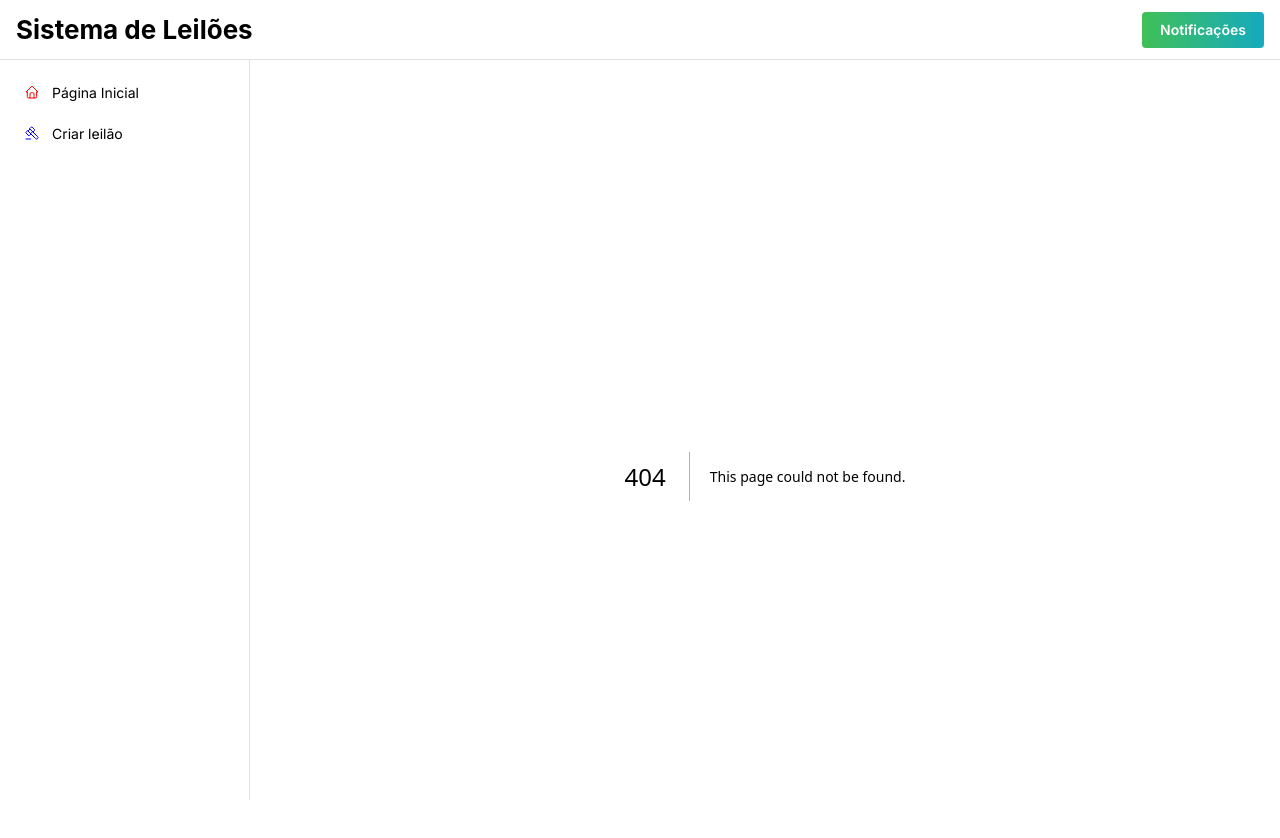
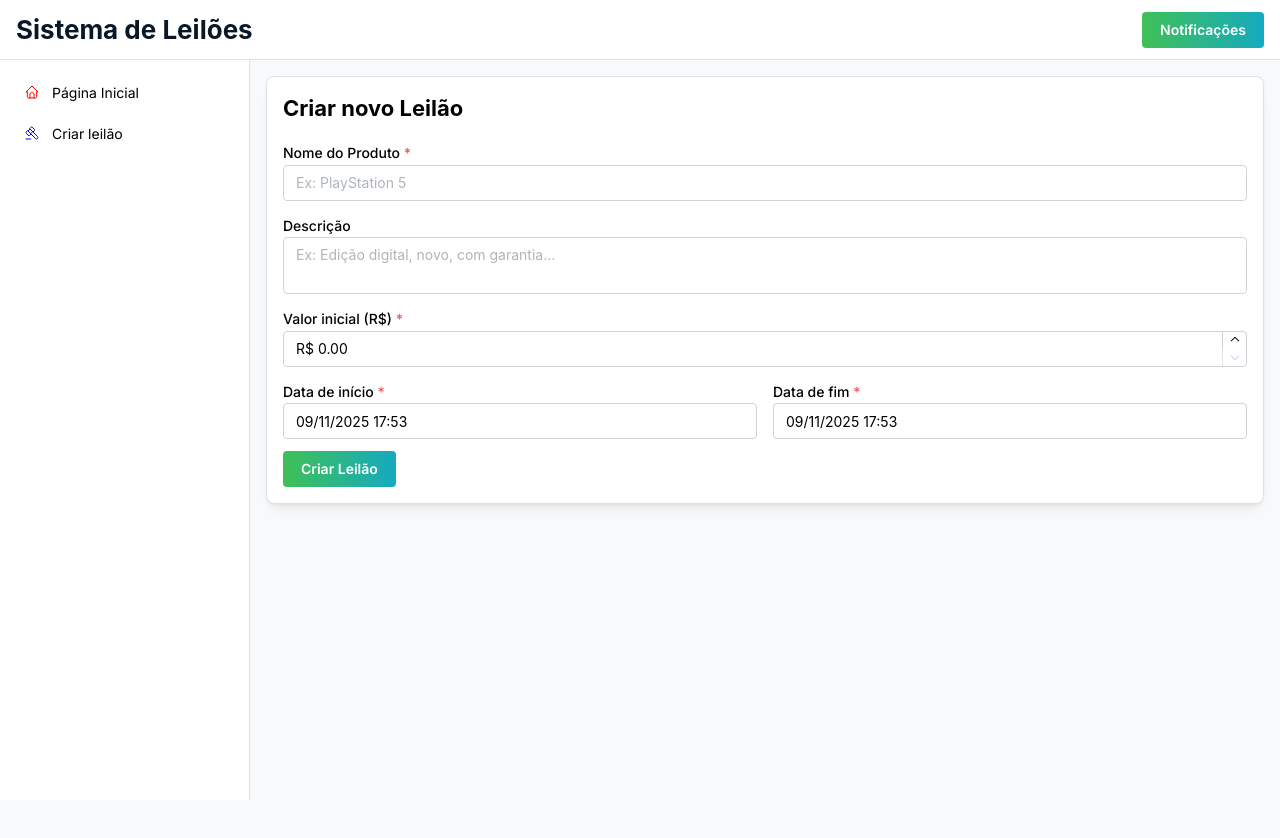
Before and after one commit to RicardoGremmelmaier/Sistemas-Distribuidos, a Next.js app in the folder av3/leilao/frontend/: page /criar-leilao in a window 1280 px wide. Before the commit this address had no page. Shown: the top 838 px of the page. After the commit the page ends 800 px from the top, so only its background shows below. Built offline with nearby package versions, Linux system fonts and the light colour scheme.

Commit message:
feat: added page to create an auction

```diff
--- a/av3/leilao/frontend/package.json
+++ b/av3/leilao/frontend/package.json
@@ -9,9 +9,12 @@
   },
   "dependencies": {
     "@mantine/core": "^8.3.7",
+    "@mantine/dates": "^8.3.7",
     "@mantine/hooks": "^8.3.7",
+    "@mantine/notifications": "^8.3.7",
     "@tabler/icons-react": "^3.35.0",
     "axios": "^1.13.2",
+    "dayjs": "^1.11.19",
     "next": "16.0.1",
     "react": "19.2.0",
     "react-dom": "19.2.0"
--- /dev/null
+++ b/av3/leilao/frontend/src/app/criar-leilao/page.tsx
@@ -0,0 +1,136 @@
+'use client';
+
+import { useState } from 'react';
+import { TextInput, NumberInput, Textarea, Button, Card, Title, Group } from '@mantine/core';
+import { DateTimePicker } from '@mantine/dates';
+import { notifications } from '@mantine/notifications';
+import { GradientButton } from '@/components/GradientButton';
+
+import axios from 'axios';
+import dayjs from 'dayjs';
+
+export default function CriarLeilaoPage() {
+  const [formData, setFormData] = useState({
+    nomeProduto: '',
+    descricao: '',
+    valorInicial: 0,
+    dataInicio: new Date(),
+    dataFim: new Date(),
+  });
+  const [loading, setLoading] = useState(false);
+
+  const handleChange = (field: string, value: any) => {
+    setFormData((prev) => ({ ...prev, [field]: value }));
+  };
+
+  const handleSubmit = async (e: React.FormEvent) => {
+    e.preventDefault();
+    setLoading(true);
+
+    const payload = {
+        nomeProduto: formData.nomeProduto,
+        descricao: formData.descricao,
+        valorInicial: formData.valorInicial,
+        dataInicio: dayjs(formData.dataInicio).format('YYYY-MM-DDTHH:mm:ssZ'),
+        dataFim: dayjs(formData.dataFim).format('YYYY-MM-DDTHH:mm:ssZ'),
+    };
+
+
+    try {
+      await axios.post('http://localhost:8080/leiloes', payload);
+      notifications.show({
+        title: 'Sucesso!',
+        message: 'Leilão criado com sucesso.',
+        color: 'green',
+      });
+      setFormData({
+        nomeProduto: '',
+        descricao: '',
+        valorInicial: 0,
+        dataInicio: new Date(),
+        dataFim: new Date(),
+      });
+    } catch (error: any) {
+        if (axios.isAxiosError(error)) {
+            console.error("Erro na requisição Axios:");
+            console.error("Status:", error.response?.status);
+            console.error("Mensagem:", error.response?.data?.message);
+            console.error("Erro completo:", error.response?.data);
+            console.error("Payload enviado:", payload);
+        } else {
+            console.error("Erro inesperado:", error);
+        }
+
+        notifications.show({
+            title: 'Erro',
+            message: `Falha ao criar leilão: ${error.response?.data?.message || 'Erro desconhecido'}`,
+            color: 'red',
+        });
+    } finally {
+      setLoading(false);
+    }
+  };
+
+  return (
+    <div className="flex justify-center items-center w-full mt-10">
+      <Card shadow="sm" radius="md" withBorder className="w-[600px]">
+        <Title order={3} mb="md">
+          Criar novo Leilão
+        </Title>
+
+        <form onSubmit={handleSubmit}>
+          <TextInput
+            label="Nome do Produto"
+            placeholder="Ex: PlayStation 5"
+            value={formData.nomeProduto}
+            onChange={(e) => handleChange('nomeProduto', e.currentTarget.value)}
+            required
+            mb="sm"
+          />
+
+          <Textarea
+            label="Descrição"
+            placeholder="Ex: Edição digital, novo, com garantia..."
+            value={formData.descricao}
+            onChange={(e) => handleChange('descricao', e.currentTarget.value)}
+            minRows={3}
+            mb="sm"
+          />
+
+          <NumberInput
+            label="Valor inicial (R$)"
+            prefix='R$ '
+            value={formData.valorInicial}
+            onChange={(v) => handleChange('valorInicial', v || 0)}
+            min={0}
+            decimalScale={2}
+            fixedDecimalScale
+            thousandSeparator=" "
+            allowNegative={false}
+            mb="sm"
+            required
+          />
+
+          <Group grow mb="sm">
+            <DateTimePicker
+              dropdownType='modal'
+              label="Data de início"
+              value={formData.dataInicio}
+              onChange={(v) => handleChange('dataInicio', v)}
+              required
+            />
+            <DateTimePicker
+              dropdownType='modal'
+              label="Data de fim"
+              value={formData.dataFim}
+              onChange={(v) => handleChange('dataFim', v)}
+              required
+            />
+          </Group>
+
+          <GradientButton text={loading ? 'Criando...' : 'Criar Leilão'} type='submit' disabled={loading} />
+        </form>
+      </Card>
+    </div>
+  );
+}
--- a/av3/leilao/frontend/src/app/layout.tsx
+++ b/av3/leilao/frontend/src/app/layout.tsx
@@ -1,6 +1,7 @@
 'use client';
 
 import '@mantine/core/styles.css';
+import '@mantine/dates/styles.css';
 import '@/styles/globals.css';
 
 import { MantineProvider } from '@mantine/core';
--- a/av3/leilao/frontend/src/components/GradientButton.tsx
+++ b/av3/leilao/frontend/src/components/GradientButton.tsx
@@ -3,14 +3,18 @@ import { Button } from '@mantine/core';
 interface GradientButtonProps {
   text: string;
   onClick?: () => void;
+  type?: 'button' | 'submit' | 'reset';
+  disabled?: boolean;
 }
 
-export function GradientButton({ text, onClick }: GradientButtonProps) {
+export function GradientButton({ text, onClick, type = 'button', disabled }: GradientButtonProps) {
   return (
     <Button
       variant="gradient"
       gradient={{ from: 'green', to: 'cyan', deg: 90 }}
       onClick={onClick}
+      disabled={disabled}
+      type={type}
     >
       {text}
     </Button>
```
Also changed, not shown: av3/leilao/frontend/src/app/notificacoes.tsx (deleted), av3/leilao/frontend/src/app/novo-leilao.tsx (deleted), 1 other file (tests, documents, lock files or other folders).
